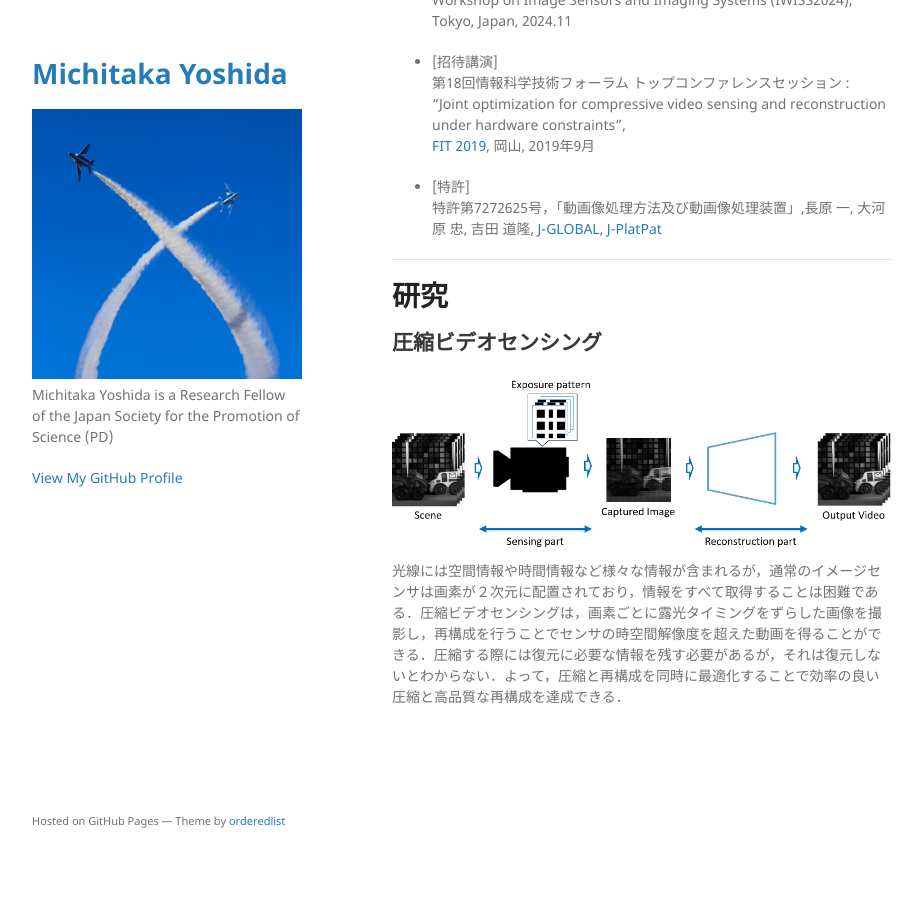
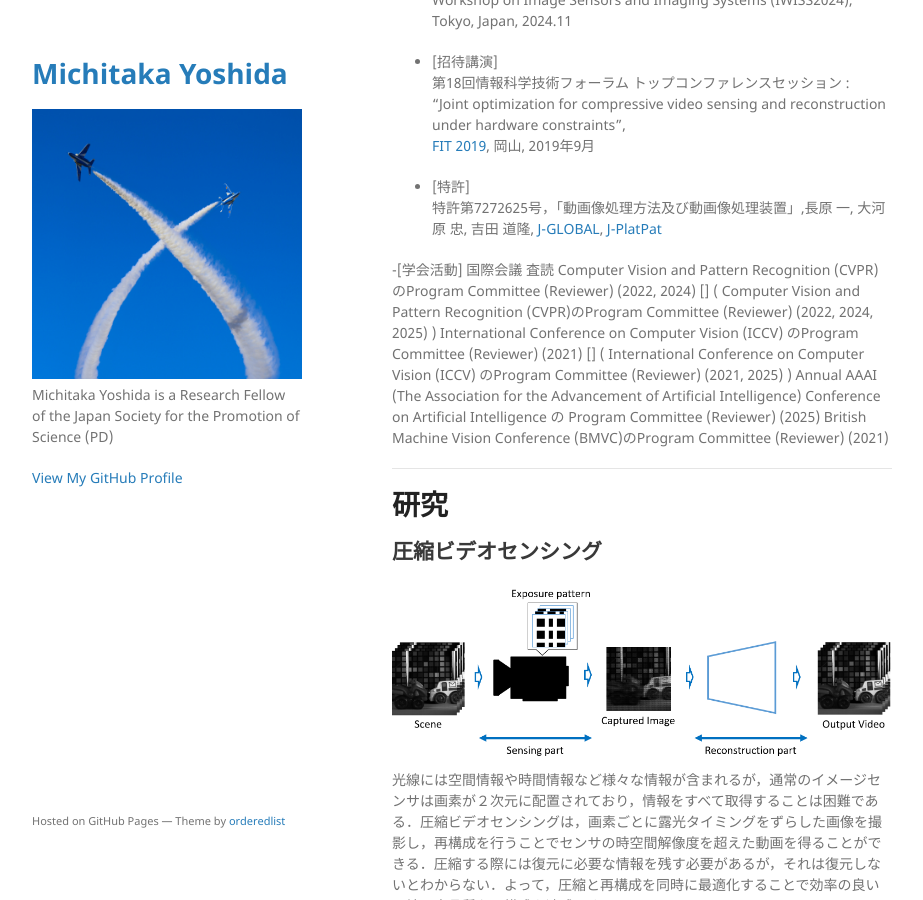
Before and after one commit to michitakayoshida/michitakayoshida.github.io, a Jekyll site: the page built from index.md, in a window 1280 px wide and 900 px high, scrolled down 5463 px. Shown: the whole window, without its empty margins (178-1101 px from the left). Built offline with Jekyll 4.4.1, drawn with Linux system fonts in a browser that asks for light colours.

Commit message:
査読追加

```diff
--- a/index.md
+++ b/index.md
@@ -231,6 +231,22 @@ Proceedings of the European Conference on Computer Vision (ECCV2018), Munich, Ge
 [J-GLOBAL](https://jglobal.jst.go.jp/detail?JGLOBAL_ID=202303003995188770),
 [J-PlatPat](https://www.j-platpat.inpit.go.jp/c1801/PU/JP-7272625/15/ja)
 
+-[学会活動]
+国際会議 査読
+Computer Vision and Pattern Recognition (CVPR)のProgram Committee (Reviewer) (2022, 2024)
+[]
+(
+  Computer Vision and Pattern Recognition (CVPR)のProgram Committee (Reviewer) (2022, 2024, 2025)
+  )
+International Conference on Computer Vision (ICCV) のProgram Committee (Reviewer) (2021)
+[]
+(
+  International Conference on Computer Vision (ICCV) のProgram Committee (Reviewer) (2021, 2025)
+  )
+Annual AAAI (The Association for the Advancement of Artificial Intelligence) Conference on Artificial Intelligence の Program Committee (Reviewer) (2025)
+British Machine Vision Conference (BMVC)のProgram Committee (Reviewer) (2021)
+
+
 ---
 
 # 研究
```
Also changed, not shown: index_en.md (+6 -0 lines).
